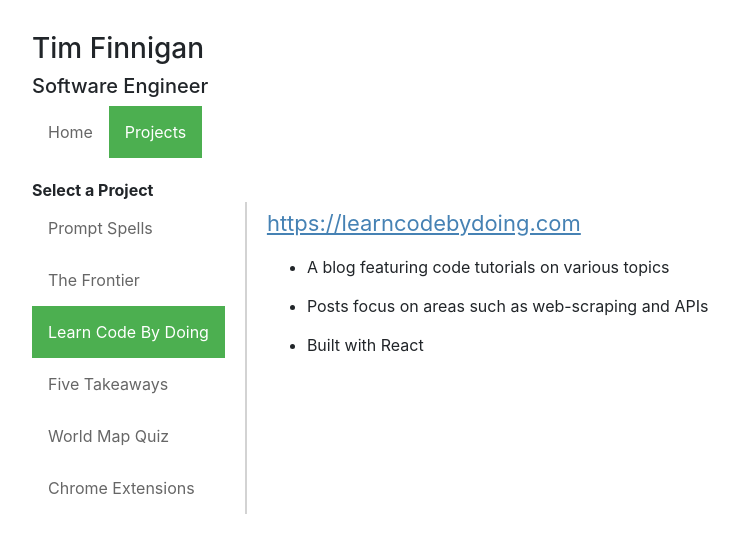
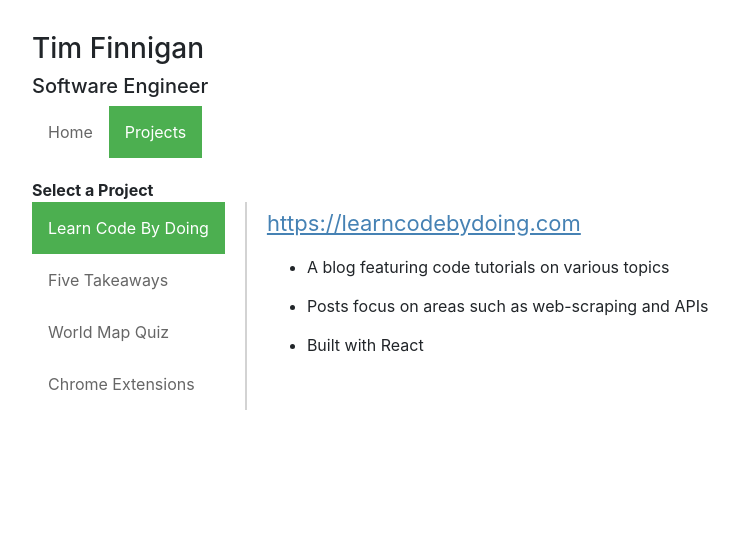
Before and after one commit to TimFinnigan/tim-finnigan-homepage, a React (Create React App) app: page /projects/learn-code-by-doing in a window 1280 px wide. Shown: the top 552 px of the page, without its empty margins (0-739 px from the left). Built offline with nearby package versions, Linux system fonts and the light colour scheme.

Commit message:
update projects and github url

```diff
--- a/src/App.js
+++ b/src/App.js
@@ -38,7 +38,7 @@
 					<br />
 					<span id='portfolio-links'>
 						<a
-							href='https://github.com/TimFinnigan'
+							href='https://github.com/tim-finnigan'
 							target='_blank'
 							rel='noopener noreferrer'
 						>
--- a/src/index.js
+++ b/src/index.js
@@ -49,7 +49,7 @@
 			</ul>
 			<Switch>
 				<Route exact path='/' component={App} />
-				<Redirect exact from='/projects' to='/projects/prompt-spells' />
+				<Redirect exact from='/projects' to='/projects/learn-code-by-doing' />
 				<Route path='/projects' component={Projects} />
 				<Route path='/principles' component={Principles} />
 				<Route path='/goals' component={Goals} />
--- a/src/projects.js
+++ b/src/projects.js
@@ -35,7 +35,7 @@
 					every link on a webpage.
 				</li>
 			</ul>
-			<a
+			{/* <a
 				href='https://chrome.google.com/webstore/detail/hellcneecepjkpoflpdbbeijjkjklepk'
 				target='_blank'
 				rel='noopener noreferrer'
@@ -48,7 +48,7 @@
 					A minimalist theme to show a clean and simple version of
 					Stack Overflow
 				</li>
-			</ul>
+			</ul> */}
 			<a
 				href='https://chrome.google.com/webstore/detail/plfdidllminimcdbbfmapikbbbdjlbna'
 				target='_blank'
@@ -240,16 +240,6 @@
 				<br />
 				<ul className='nav-links portfolio-nav-links'>
 					<li>
-						<NavLink to='/projects/prompt-spells'>
-							Prompt Spells
-						</NavLink>
-					</li>
-					<li>
-						<NavLink to='/projects/the-frontier'>
-							The Frontier
-						</NavLink>
-					</li>
-					<li>
 						<NavLink to='/projects/learn-code-by-doing'>
 							Learn Code By Doing
 						</NavLink>
@@ -311,7 +301,7 @@
 					path='/projects/five-takeaways'
 					component={Takeaways}
 				/>
-				<Route
+				{/* <Route
 					exact
 					path='/projects/the-frontier'
 					component={Frontier}
@@ -320,7 +310,7 @@
 					exact
 					path='/projects/prompt-spells'
 					component={PromptSpells}
-				/>
+				/> */}
 				{/* <Route exact path='/projects/data-shown' component={Data} /> */}
 			</div>
 		);
```
